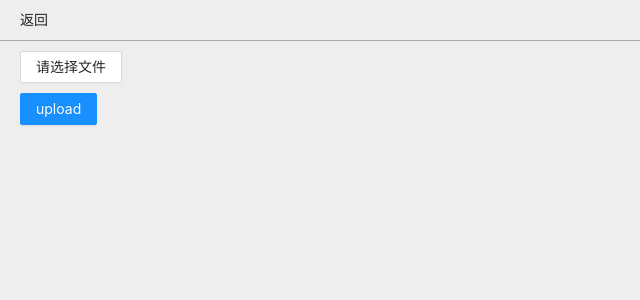
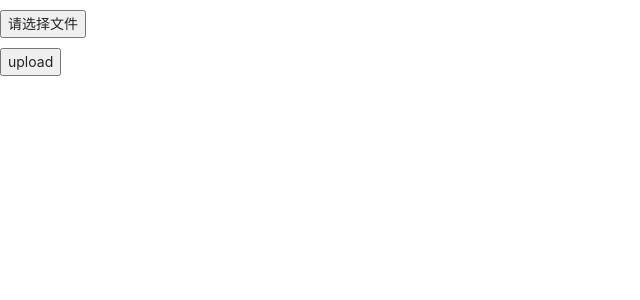
Before and after one commit to kricn/vue-admin-template, a Vue app in the folder demo/: page /file-upload in a window 1280 px wide. Shown: the top 300 px of the page, without its empty margins (0-640 px from the left). Built offline with nearby package versions, Linux system fonts and the light colour scheme.

Commit message:
更换ui组件为elementui plus

```diff
--- a/demo/src/components/testComponent/TestSearch.vue
+++ b/demo/src/components/testComponent/TestSearch.vue
@@ -1,8 +1,8 @@
 <template>
   <div class="test-search">
     <div class="input-wrapper">
-      <a-input class="search-input" v-model:value="inputValue" />
-      <a-button type="primary" @click="search">搜索</a-button>
+      <!-- <a-input class="search-input" v-model:value="inputValue" />
+      <a-button type="primary" @click="search">搜索</a-button> -->
     </div>
 
   </div>
--- a/demo/src/layout/index.vue
+++ b/demo/src/layout/index.vue
@@ -1,41 +1,13 @@
 <template>
-  <div class="container">
-    <div class="header">
-      <span class="back" @click="handleBack">返回</span>
-    </div>
-    <div class="main">
-      <router-view />
-    </div>
-  </div>
+  <router-view />
 </template>
-<script>
+<script lang="ts">
 import { useRouter } from 'vue-router'
 export default {
   name: 'Layout',
   setup() {
-    const router = useRouter()
-    const handleBack = () => {
-      router.go(-1)
-    }
-
-    return {
-      handleBack
-    }
   },
 }
 </script>
 <style lang="scss" scoped>
-.container {
-  .header {
-    padding: 0 20px;
-    border-bottom: 1px solid #aaa;
-    .back {
-      line-height: 40px;
-      cursor: pointer;
-    }
-  }
-  .main {
-    padding: 0 20px;
-  }
-}
 </style>
--- a/demo/src/main.ts
+++ b/demo/src/main.ts
@@ -2,16 +2,7 @@ import { createApp } from 'vue'
 import App from './App.vue'
 import Router from './router'
 
-import {
-  Button,
-  Input
-} from 'ant-design-vue'
-
-import './assets/styles/index.scss';
-
 const app = createApp(App)
 
 app.use(Router)
-   .use(Button)
-   .use(Input)
    .mount('#app')
--- a/demo/src/pages/FileUpload/index.vue
+++ b/demo/src/pages/FileUpload/index.vue
@@ -2,7 +2,7 @@
   <div class="container">
     <input class="file_trigger" type="file" ref="fileTrigger" @change="handleFileChange" />
     <div class="file_field">
-      <a-button @click="handleSelectFile">{{ filename ? '重新选择文件' : '请选择文件'}}</a-button>
+      <button @click="handleSelectFile">{{ filename ? '重新选择文件' : '请选择文件'}}</button>
       <div v-if="filename">
         已选文件：{{ filename }}
       </div>
@@ -11,17 +11,17 @@
       <template v-for="(chunk) in chunks" :key="chunk.index">
         <div class="chunk">
           <span :style="{ color: chunk.status === 'fail' ? 'red': '' }">{{chunk.name}}-{{chunk.hash}}-{{chunk.index}}--------{{ chunk.status }}</span>
-          <a-button
+          <button
             type="primary"
             @click="handleUploadAgain(chunk.index)"
             v-if="chunk.status === 'fail'"
           >
             重新上传
-          </a-button>
+          </button>
         </div>
       </template>
     </div>
-    <a-button type="primary" @click="handleUpload">upload</a-button>
+    <button type="primary" @click="handleUpload">upload</button>
   </div>
 </template>
 <script>
--- a/demo/src/pages/index.vue
+++ b/demo/src/pages/index.vue
@@ -6,10 +6,11 @@
           <router-link :to="{path: item.path}" class="card">{{item.meta.title}}</router-link>
         </div>
       </template>
+      <el-button type="primary">按钮</el-button>
     </div>
   </div>
 </template>
-<script>
+<script lang="ts">
 import { ref } from 'vue'
 import routes from '@/router/menu'
 export default {
```
